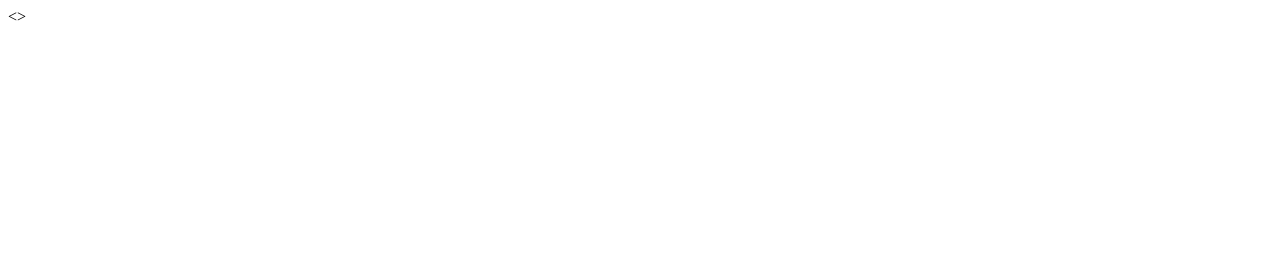
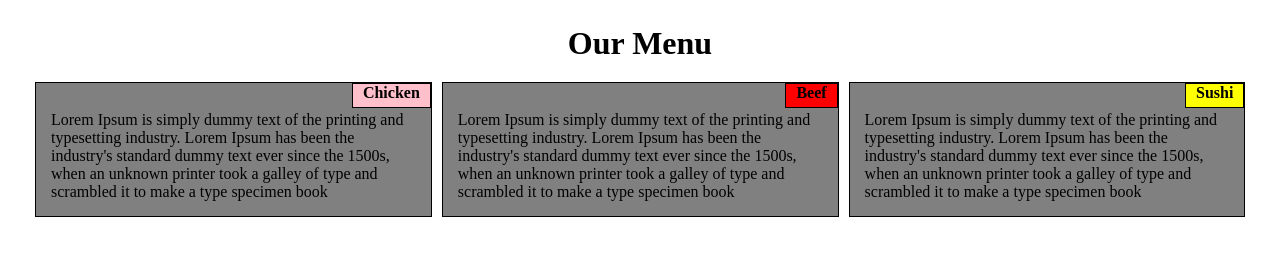
Before and after one commit to chirag5791/coursera-test, a plain HTML site: page Assignment1/index.html in a window 1280 px wide. Drawn offline with Linux system fonts and the light colour scheme.

Commit message:
completed

```diff
--- a/Assignment1/css/style.css
+++ b/Assignment1/css/style.css
@@ -1,7 +1,76 @@
 * {
   box-sizing: border-box;
+  margin: 10px;
+  padding: 0;
 }
 
 .row {
   width: 100%;
 }
+
+h1 {
+	text-align: center;
+	margin: 15px 0;
+}
+
+h4 {
+	border: 1px solid black;
+	padding: 0 10px 5px 10px;
+	float: right;
+	margin: 0;
+}
+
+p {
+	margin: 28px 15px 15px 15px;
+}
+
+.pink {
+	background-color: Pink;
+}
+
+.red {
+	background-color: red;
+}
+
+.yellow {
+	background-color: yellow;
+}
+
+@media (min-width: 992px) {
+	.col-lg-4 {
+    float: left;
+    border: 1px solid black;
+    background-color: gray;
+  }
+  .col-lg-4 {
+    width: 32%;
+    margin: 5px;
+  }
+}
+
+@media (min-width: 768px) and (max-width: 991px) {
+  .col-md-6,.col-md-12 {
+    float: left;
+    border: 1px solid black;
+    background-color: gray;
+    margin: 5px;
+  }
+  .col-md-6 {
+    width: 48%;
+  }
+  .col-md-12 {
+    width: 97%;
+  }
+}
+
+@media (max-width: 767px) {
+  .col-sm-12 {
+    float: left;
+    border: 1px solid black;
+    background-color: gray;
+    margin: 5px;
+  }
+  .col-sm-12 {
+    width: 97%;
+  }
+}
--- a/Assignment1/index.html
+++ b/Assignment1/index.html
@@ -2,10 +2,23 @@
 <html>
 	<head>
 		<title>Assignment1</title>
-		<style type="text/css" src="css/style.css"></style>
+		<link rel="stylesheet" type="text/css" href="css/style.css">
 	</head>
 	<body>
-		<>
-
+		<h1>Our Menu</h1>
+		<div class="row">
+			<div class="col-lg-4 col-md-6 col-sm-12">
+				<h4 class="pink">Chicken</h4>
+				<p>Lorem Ipsum is simply dummy text of the printing and typesetting industry. Lorem Ipsum has been the industry's standard dummy text ever since the 1500s, when an unknown printer took a galley of type and scrambled it to make a type specimen book</p>
+			</div>
+			<div class="col-lg-4 col-md-6 col-sm-12">
+				<h4 class="red">Beef</h4>
+				<p>Lorem Ipsum is simply dummy text of the printing and typesetting industry. Lorem Ipsum has been the industry's standard dummy text ever since the 1500s, when an unknown printer took a galley of type and scrambled it to make a type specimen book</p>
+			</div>
+			<div class="col-lg-4 col-md-12 col-sm-12">
+				<h4 class="yellow">Sushi</h4>
+				<p>Lorem Ipsum is simply dummy text of the printing and typesetting industry. Lorem Ipsum has been the industry's standard dummy text ever since the 1500s, when an unknown printer took a galley of type and scrambled it to make a type specimen book</p>
+			</div>
+		</div>
 	</body>
 </html>
```
